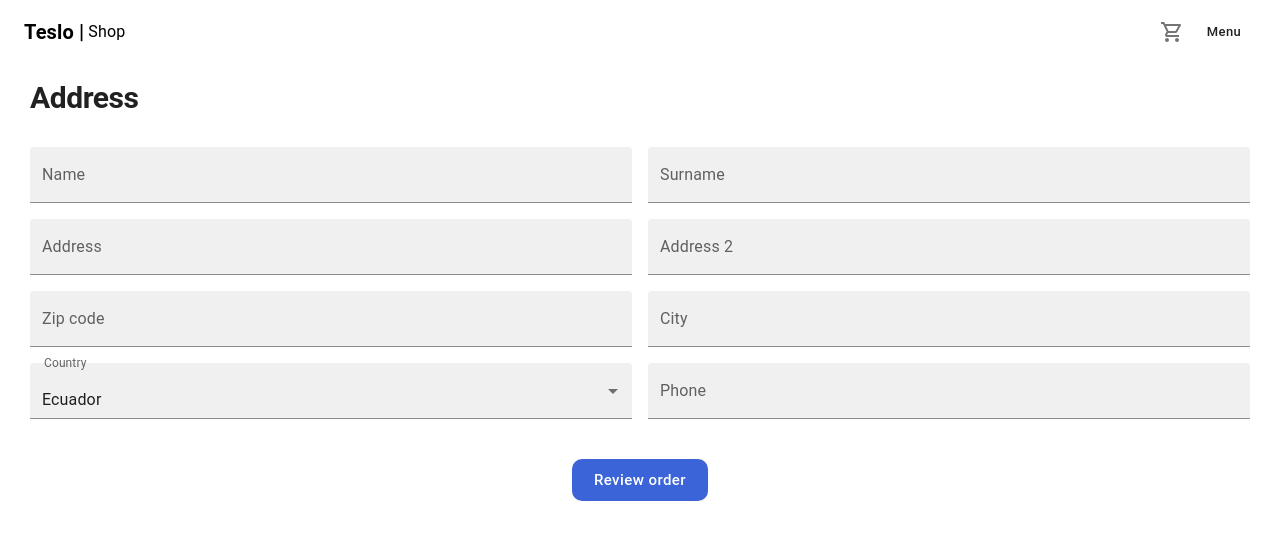
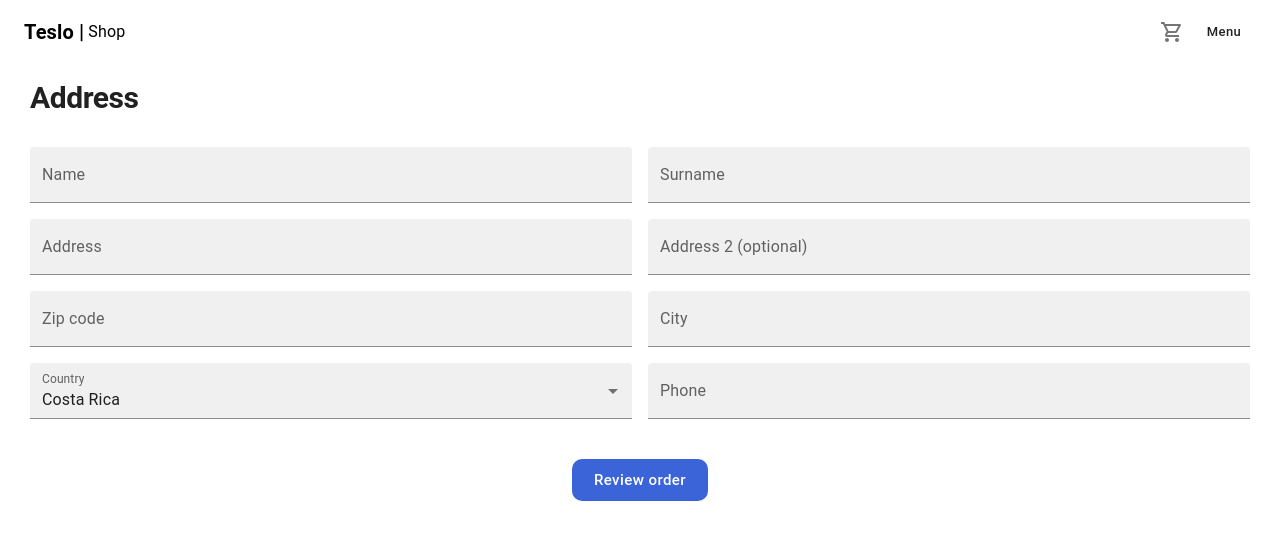
Before and after one commit to StefanoCutri/teslo-shop-next, a Next.js app: page /checkout/address in a window 1280 px wide. Shown: the top 540 px of the page. Built offline with nearby package versions, Linux system fonts and the light colour scheme.

Commit message:
Checkout adress validations and load data from cookies

```diff
--- a/src/pages/checkout/address.tsx
+++ b/src/pages/checkout/address.tsx
@@ -1,71 +1,194 @@
-import ShopLayout from "@/components/layouts/ShopLayout";
+import { useRouter } from "next/router";
 import {
   Box,
   Button,
   FormControl,
   Grid,
-  InputLabel,
   MenuItem,
-  Select,
   TextField,
   Typography,
 } from "@mui/material";
+import { useForm } from "react-hook-form";
+import Cookies from "js-cookie";
+
+import ShopLayout from "@/components/layouts/ShopLayout";
+import { countries } from "../../utils/countries";
+
+
+type FormData = {
+  firstName: string;
+  secondName: string;
+  address1: string;
+  address2: string;
+  zipCode: string;
+  city: string;
+  country: string;
+  phone: string;
+};
+
+const getAdressFromCookies = () : FormData => {
+  return{
+    firstName: Cookies.get("firstName") || '',
+    secondName: Cookies.get("secondName") || '',
+    address1: Cookies.get("address1") || '',
+    address2: Cookies.get("address2") || '',
+    zipCode: Cookies.get("zipCode") || '',
+    city: Cookies.get("city") || '',
+    country: Cookies.get("country") || '',
+    phone: Cookies.get("phone") || '',
+  }
+}
 
 const AddressPage = () => {
+  const router = useRouter();
+  const { register,handleSubmit,formState: { errors },} = useForm<FormData>({
+    defaultValues: getAdressFromCookies(),
+  });
+
+  const onOrderSent = async (data: FormData) => {
+    console.log("sent");
+    Cookies.set("firstName", data.firstName);
+    Cookies.set("secondName", data.secondName);
+    Cookies.set("address1", data.address1);
+    Cookies.set("address2", data.address2);
+    Cookies.set("zipCode", data.zipCode);
+    Cookies.set("city", data.city);
+    Cookies.set("country", data.country);
+    Cookies.set("phone", data.phone);
+
+    router.replace('/checkout/summary')
+  };
+
   return (
     <ShopLayout title="Address " pageDescription="Confirm destination address">
       <Typography variant="h1" component="h1">
         Address
       </Typography>
-
-      <Grid container spacing={2} sx={{mt: 2}}>
+      <form onSubmit={handleSubmit(onOrderSent)}>
+        <Box>
+          <Grid container spacing={2} sx={{ mt: 2 }}>
             <Grid item xs={12} sm={6}>
-          <TextField label="Name" variant="filled" fullWidth />
+              <TextField
+                label="Name"
+                variant="filled"
+                fullWidth
+                {...register("firstName", {
+                  required: "This field is required",
+                })}
+                error={!!errors.firstName}
+                helperText={errors.firstName?.message}
+              />
             </Grid>
 
             <Grid item xs={12} sm={6}>
-          <TextField label="Surname" variant="filled" fullWidth />
+              <TextField
+                label="Surname"
+                variant="filled"
+                fullWidth
+                {...register("secondName", {
+                  required: "This field is required",
+                })}
+                error={!!errors.secondName}
+                helperText={errors.secondName?.message}
+              />
             </Grid>
 
             <Grid item xs={12} sm={6}>
-          <TextField label="Address" variant="filled" fullWidth />
+              <TextField
+                label="Address"
+                variant="filled"
+                fullWidth
+                {...register("address1", {
+                  required: "This field is required",
+                })}
+                error={!!errors.address1}
+                helperText={errors.address1?.message}
+              />
             </Grid>
 
             <Grid item xs={12} sm={6}>
-          <TextField label="Address 2" variant="filled" fullWidth />
+              <TextField
+                label="Address 2 (optional)"
+                variant="filled"
+                fullWidth
+                {...register("address2", {})}
+                error={!!errors.address2}
+                helperText={errors.address2?.message}
+              />
             </Grid>
 
             <Grid item xs={12} sm={6}>
-          <TextField label="Zip code" variant="filled" fullWidth />
+              <TextField
+                label="Zip code"
+                variant="filled"
+                fullWidth
+                {...register("zipCode", {
+                  required: "This field is required",
+                })}
+                error={!!errors.zipCode}
+                helperText={errors.zipCode?.message}
+              />
             </Grid>
 
             <Grid item xs={12} sm={6}>
-          <TextField label="City" variant="filled" fullWidth />
+              <TextField
+                label="City"
+                variant="filled"
+                fullWidth
+                {...register("city", {
+                  required: "This field is required",
+                })}
+                error={!!errors.city}
+                helperText={errors.city?.message}
+              />
             </Grid>
 
             <Grid item xs={12} sm={6}>
               <FormControl fullWidth>
-            <InputLabel>Country</InputLabel>
-            <Select variant="filled" value={1}>
-              <MenuItem value={1}>Argentina</MenuItem>
-              <MenuItem value={1}>Chile</MenuItem>
-              <MenuItem value={1}>Brasil</MenuItem>
-              <MenuItem value={1}>Colombia</MenuItem>
-              <MenuItem value={1}>Ecuador</MenuItem>
-            </Select>
+                <TextField
+                  select
+                  variant="filled"
+                  label="Country"
+                  defaultValue={countries[0].code}
+                  {...register("country", {
+                    required: "This field is required",
+                  })}
+                  error={!!errors.country}
+                >
+                  {countries.map((country) => (
+                    <MenuItem key={country.name} value={country.code}>
+                      {country.name}
+                    </MenuItem>
+                  ))}
+                </TextField>
               </FormControl>
             </Grid>
 
             <Grid item xs={12} sm={6}>
-          <TextField label="Phone" variant="filled" fullWidth />
+              <TextField
+                label="Phone"
+                variant="filled"
+                fullWidth
+                {...register("phone", {
+                  required: "This field is required",
+                })}
+                error={!!errors.phone}
+                helperText={errors.phone?.message}
+              />
             </Grid>
           </Grid>
-
+        </Box>
         <Box sx={{ mt: 5 }} display="flex" justifyContent="center">
-        <Button color="secondary" className="circular-btn" size="large">
+          <Button
+            type="submit"
+            color="secondary"
+            className="circular-btn"
+            size="large"
+          >
             Review order
           </Button>
         </Box>
+      </form>
     </ShopLayout>
   );
 };
--- /dev/null
+++ b/src/utils/countries.ts
@@ -0,0 +1,84 @@
+export const countries = [{
+    name:'Costa Rica',
+    code: 'CRI'
+},
+{
+    name:'Argentina',
+    code: 'ARG'
+},
+{
+    name:'Venezuela',
+    code: 'VEN'
+},
+{
+    name:'Guatemala',
+    code: 'GTM'
+},
+{
+    name:'Mexico',
+    code: 'MEX'
+},
+{
+    name:'Belice',
+    code: 'BLZ'
+},
+{
+    name:'Puerto Rico',
+    code: 'PRI'
+},
+{
+    name:'Ecuador',
+    code: 'ECU'
+},
+{
+    name:'Panamá',
+    code: 'PAN'
+},
+{
+    name:'Honduras',
+    code: 'HND'
+},
+{
+    name:'Bolivia',
+    code: 'BOL'
+},
+{
+    name:'El Salvador',
+    code: 'SLV'
+},
+{
+    name:'Peru',
+    code: 'PER'
+},
+{
+    name:'Uruguay',
+    code: 'URY'
+},
+{
+    name:'Colombia',
+    code: 'COL'
+},
+{
+    name:'Dominican Republic',
+    code: 'DOM'
+},
+{
+    name:'Spain',
+    code: 'ESP'
+},
+{
+    name:'Paraguay',
+    code: 'PRY'
+},
+{
+    name:'Chile',
+    code: 'CHL'
+},
+{
+    name:'Cuba',
+    code: 'CUB'
+},
+{
+    name:'Nicaragua',
+    code: 'NIC'
+}]
--- a/src/utils/index.ts
+++ b/src/utils/index.ts
@@ -2,3 +2,4 @@
 export * from './currency';
 export * from './jwt';
 export * from './validations';
+export * from './countries';
```
Also changed, not shown: src/middleware.ts (+17 -74 lines). Lines whose indentation alone changed are shown as unchanged.
